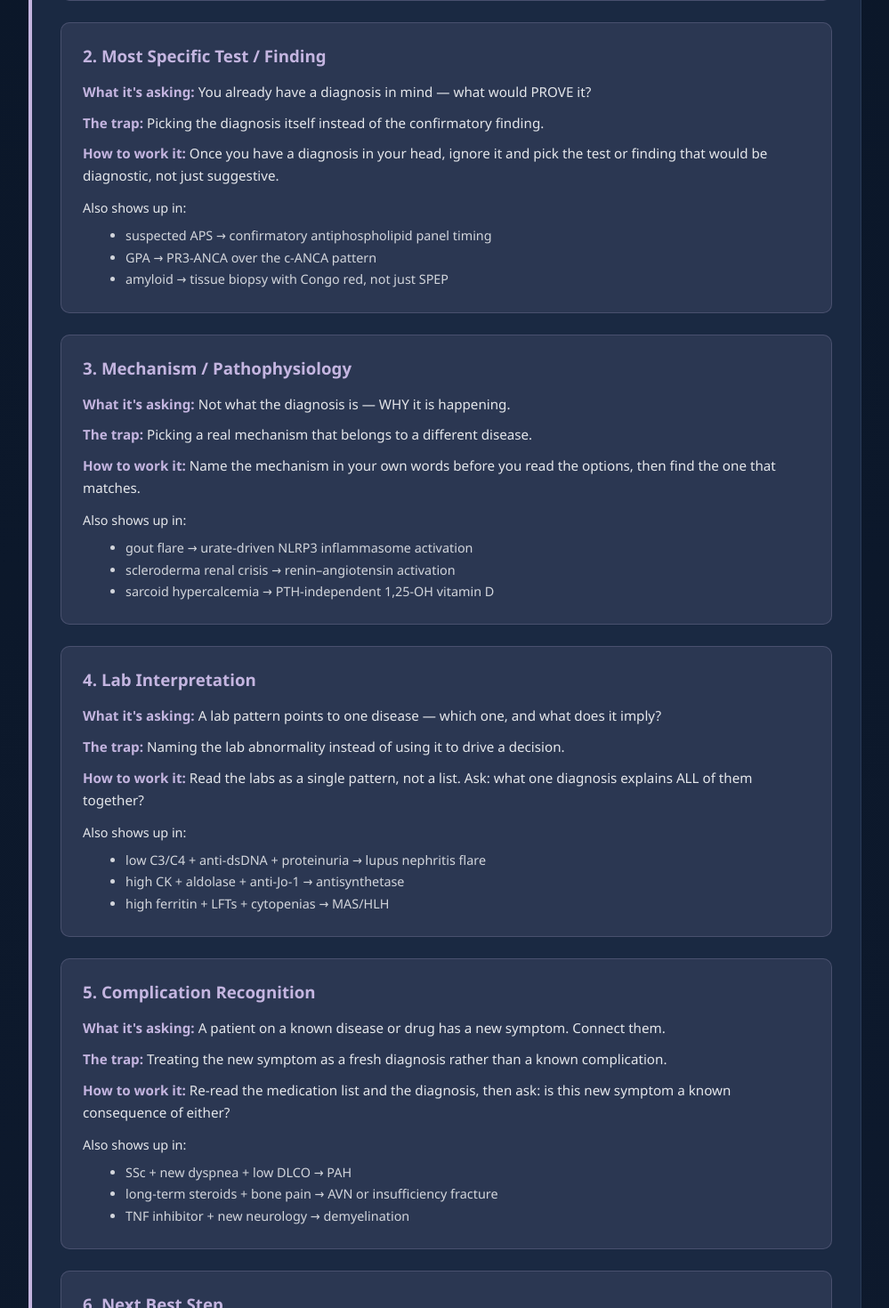
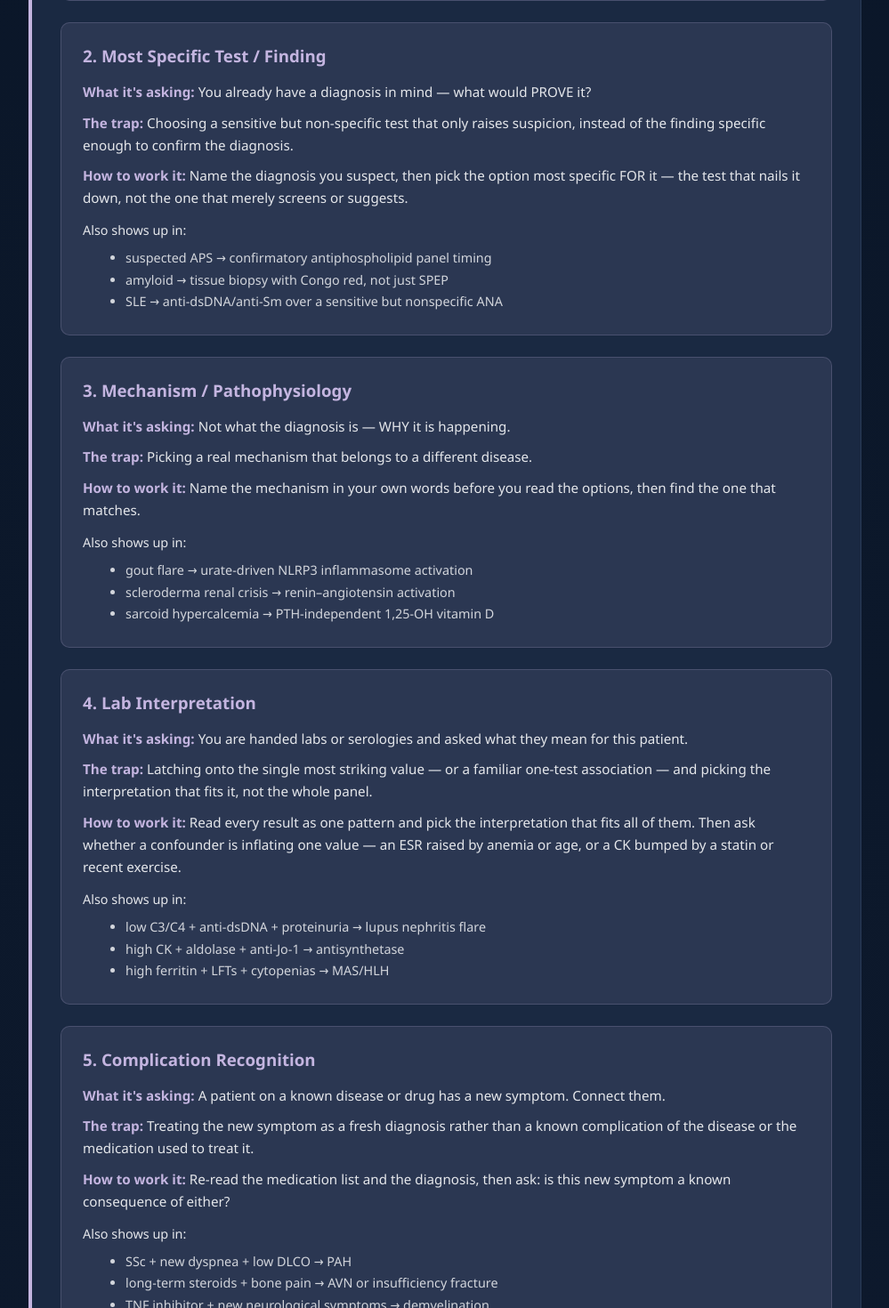
Before and after one commit to rheumify/rheumify-website, a Next.js app: page /question-analysis/question-types in a window 1280 px wide. Shown: the part 680-2150 px from the top of the page at 89% size, without its empty margins (140-1139 px from the left). Built offline with nearby package versions, Linux system fonts and the light colour scheme.

Commit message:
question-types: mirror app coaching — reword Most Specific (sens/spec), Lab Interpretation (whole-panel), Treatment Escalation (under/over, drop JAK), Complication (disease or med); add Recall / Knowledge (12 types)

```diff
--- a/app/question-analysis/question-types/page.js
+++ b/app/question-analysis/question-types/page.js
@@ -2,7 +2,7 @@ import Link from 'next/link';
 
 export const metadata = {
   title: 'Question Pattern Types | Rheumify',
-  description: 'The 11 patterns of how rheumatology board questions are structured — what each is asking, the trap, and how to work it.',
+  description: 'The 12 patterns of how rheumatology board questions are structured — what each is asking, the trap, and how to work it.',
   keywords: ['ABIM question types', 'board exam patterns', 'rheumatology board prep'],
 };
 
@@ -18,9 +18,9 @@ const TYPES = [
   {
     name: 'Most Specific Test / Finding',
     asks: 'You already have a diagnosis in mind — what would PROVE it?',
-    trap: 'Picking the diagnosis itself instead of the confirmatory finding.',
-    work: 'Once you have a diagnosis in your head, ignore it and pick the test or finding that would be diagnostic, not just suggestive.',
-    also: ['suspected APS → confirmatory antiphospholipid panel timing', 'GPA → PR3-ANCA over the c-ANCA pattern', 'amyloid → tissue biopsy with Congo red, not just SPEP'],
+    trap: 'Choosing a sensitive but non-specific test that only raises suspicion, instead of the finding specific enough to confirm the diagnosis.',
+    work: 'Name the diagnosis you suspect, then pick the option most specific FOR it — the test that nails it down, not the one that merely screens or suggests.',
+    also: ['suspected APS → confirmatory antiphospholipid panel timing', 'amyloid → tissue biopsy with Congo red, not just SPEP', 'SLE → anti-dsDNA/anti-Sm over a sensitive but nonspecific ANA'],
   },
   {
     name: 'Mechanism / Pathophysiology',
@@ -31,17 +31,17 @@ const TYPES = [
   },
   {
     name: 'Lab Interpretation',
-    asks: 'A lab pattern points to one disease — which one, and what does it imply?',
-    trap: 'Naming the lab abnormality instead of using it to drive a decision.',
-    work: 'Read the labs as a single pattern, not a list. Ask: what one diagnosis explains ALL of them together?',
+    asks: 'You are handed labs or serologies and asked what they mean for this patient.',
+    trap: 'Latching onto the single most striking value — or a familiar one-test association — and picking the interpretation that fits it, not the whole panel.',
+    work: 'Read every result as one pattern and pick the interpretation that fits all of them. Then ask whether a confounder is inflating one value — an ESR raised by anemia or age, or a CK bumped by a statin or recent exercise.',
     also: ['low C3/C4 + anti-dsDNA + proteinuria → lupus nephritis flare', 'high CK + aldolase + anti-Jo-1 → antisynthetase', 'high ferritin + LFTs + cytopenias → MAS/HLH'],
   },
   {
     name: 'Complication Recognition',
     asks: 'A patient on a known disease or drug has a new symptom. Connect them.',
-    trap: 'Treating the new symptom as a fresh diagnosis rather than a known complication.',
+    trap: 'Treating the new symptom as a fresh diagnosis rather than a known complication of the disease or the medication used to treat it.',
     work: 'Re-read the medication list and the diagnosis, then ask: is this new symptom a known consequence of either?',
-    also: ['SSc + new dyspnea + low DLCO → PAH', 'long-term steroids + bone pain → AVN or insufficiency fracture', 'TNF inhibitor + new neurology → demyelination'],
+    also: ['SSc + new dyspnea + low DLCO → PAH', 'long-term steroids + bone pain → AVN or insufficiency fracture', 'TNF inhibitor + new neurological symptoms → demyelination'],
   },
   {
     name: 'Next Best Step',
@@ -53,9 +53,9 @@ const TYPES = [
   {
     name: 'Treatment Escalation',
     asks: 'Current therapy is working but not enough. What is the next rung?',
-    trap: 'Jumping to the most aggressive option instead of the next rung on the ladder.',
-    work: 'Name the rung the patient is on, then pick the very next one. (If first-line never worked at all, that is a Next Best Step question, not escalation.)',
-    also: ['RA: csDMARD → biologic, not straight to a JAK inhibitor', 'axSpA: NSAID failure → TNFi or IL-17i, not a csDMARD', 'lupus nephritis: follow the induction sequence'],
+    trap: 'Under-escalating (just maximizing the current agent) or over-escalating (jumping to the most aggressive option) instead of the specific next step the guideline names.',
+    work: 'Confirm the current therapy got a fair trial, then follow the ACR/EULAR algorithm to the exact next step it names — usually a defined add-on or switch, not the strongest drug. (If first-line never worked at all, that is a Next Best Step question.)',
+    also: ['RA: methotrexate inadequate at target dose → add a biologic', 'axSpA: NSAID failure → TNFi or IL-17i, not a csDMARD', 'lupus nephritis: follow the induction sequence'],
   },
   {
     name: 'Treatment Contraindication',
@@ -84,6 +84,13 @@ const TYPES = [
     trap: 'Applying the guideline you correctly memorized and missing the one detail that changes it.',
     work: 'After you land on the textbook answer, pause and ask what is unusual about THIS patient — age, pregnancy, comorbidity, organ function, prior failure.',
     also: ['HCQ continued in pregnancy despite "minimize immunosuppression"', 'denosumab cannot simply be stopped', 'baseline DXA threshold shifts with glucocorticoid-induced osteoporosis'],
+  },
+  {
+    name: 'Recall / Knowledge',
+    asks: 'A direct knowledge check — name the gene, criterion, association, or number.',
+    trap: 'A close, familiar-sounding fact that belongs to a related disease or the wrong criterion.',
+    work: 'You know it or you do not. Eliminate what you can, commit, and turn it into a flashcard — do not overthink a recall item into a reasoning question.',
+    also: ['VEXAS → UBA1 mutation', 'CDAI components', 'antibody–disease associations (anti-Mi-2, anti-cN1A)'],
   },
 ];
 
```
